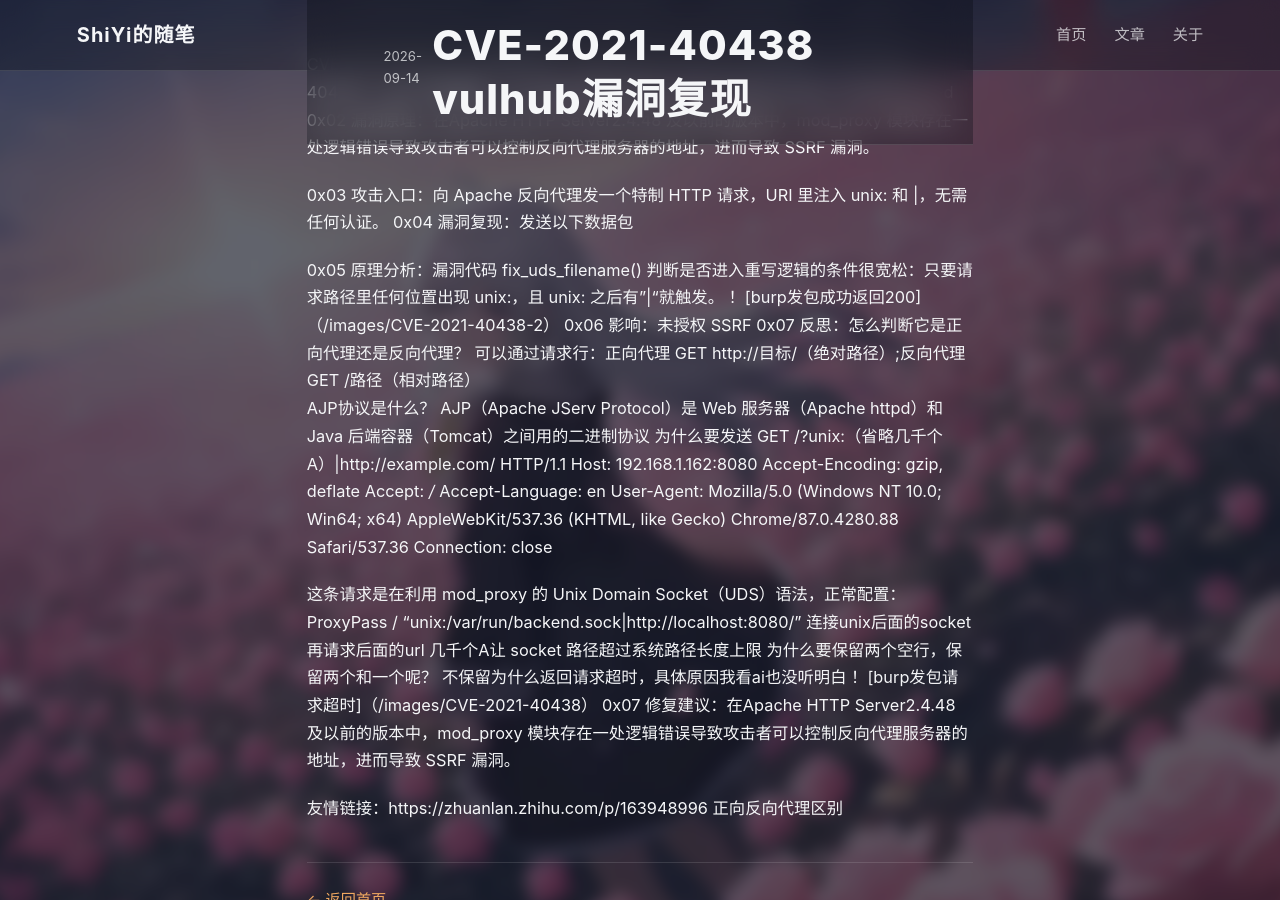
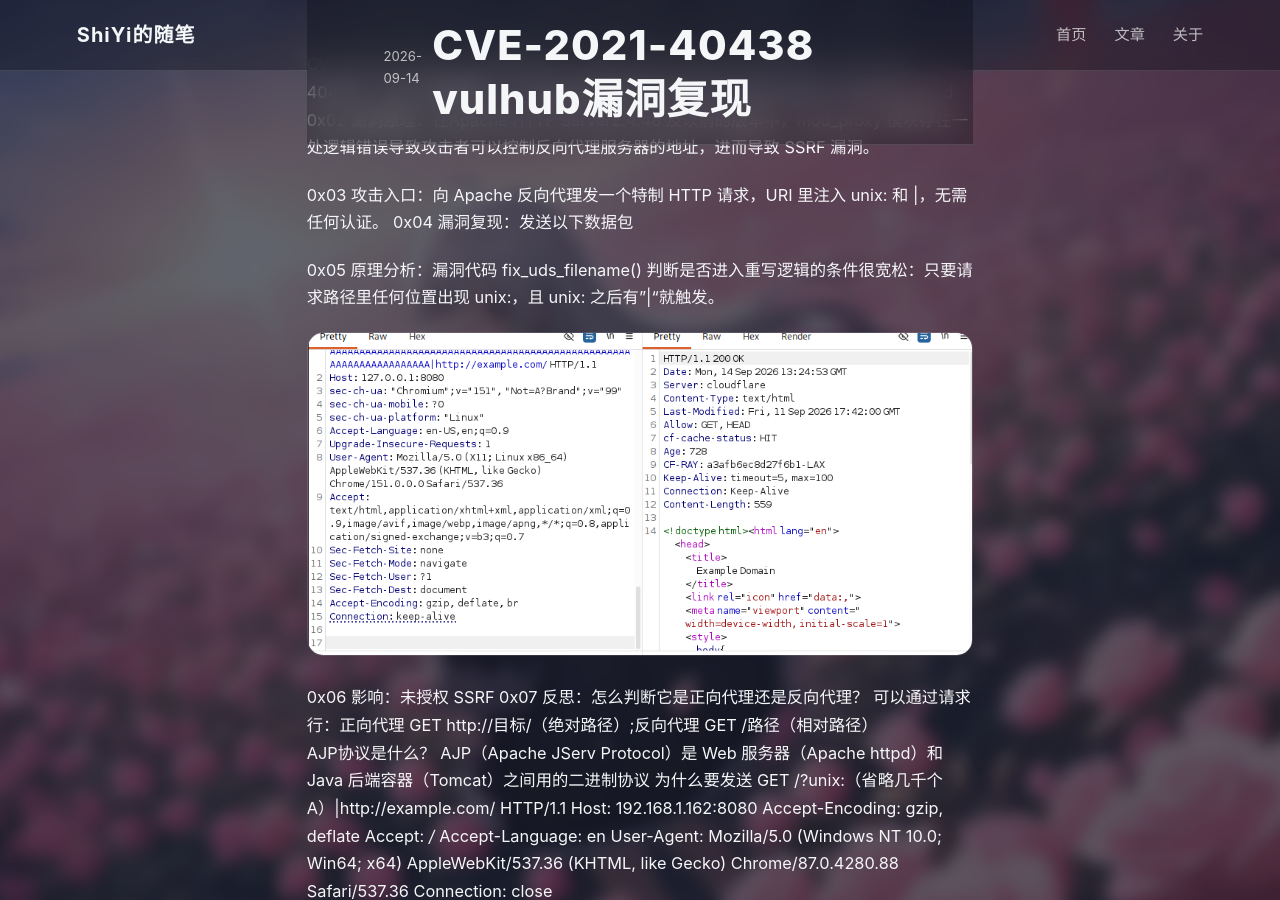
Before and after one commit to shiyi1799/shiyi1799.github.io, a Jekyll site: the page built from _posts/2026-9-14-CVE-2021-40438复现.md, in a window 1280 px wide and 900 px high, scrolled down 271 px. Built offline with Jekyll 4.4.1, drawn with Linux system fonts in a browser that asks for light colours; some of the changed text lies outside the part shown.

Commit message:
Update 2026-9-14-CVE-2021-40438复现.md

```diff
--- a/_posts/2026-9-14-CVE-2021-40438复现.md
+++ b/_posts/2026-9-14-CVE-2021-40438复现.md
@@ -13,7 +13,7 @@ CVE-2021-40438
 0x04 漏洞复现：发送以下数据包
 
 0x05 原理分析：漏洞代码 fix_uds_filename() 判断是否进入重写逻辑的条件很宽松：只要请求路径里任何位置出现 unix:，且 unix: 之后有”|“就触发。
-！[burp发包成功返回200]（/images/CVE-2021-40438-2）
+![burp发包成功返回200](/images/CVE-2021-40438-2.png)
 0x06 影响：未授权 SSRF
 0x07 反思：怎么判断它是正向代理还是反向代理？
            可以通过请求行：正向代理 GET http://目标/（绝对路径）;反向代理 GET /路径（相对路径）
@@ -34,7 +34,7 @@ ProxyPass / "unix:/var/run/backend.sock|http://localhost:8080/"
 几千个A让 socket 路径超过系统路径长度上限
 为什么要保留两个空行，保留两个和一个呢？
 不保留为什么返回请求超时，具体原因我看ai也没听明白
-！[burp发包请求超时]（/images/CVE-2021-40438）
+![burp发包请求超时](/images/CVE-2021-40438.png)
 0x07 修复建议：在Apache HTTP Server2.4.48 及以前的版本中，mod_proxy 模块存在一处逻辑错误导致攻击者可以控制反向代理服务器的地址，进而导致 SSRF 漏洞。
 
 友情链接：https://zhuanlan.zhihu.com/p/163948996 正向反向代理区别
```
